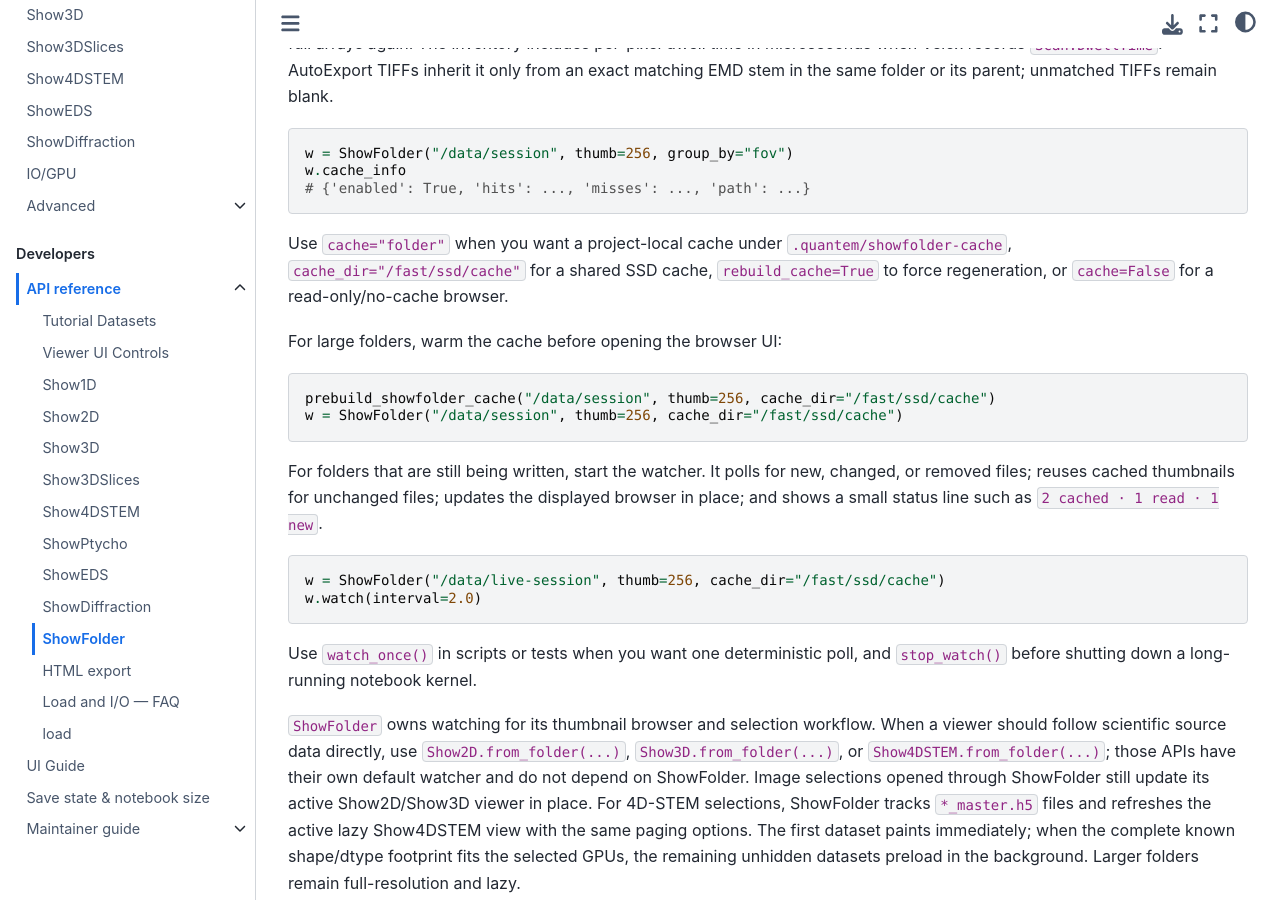
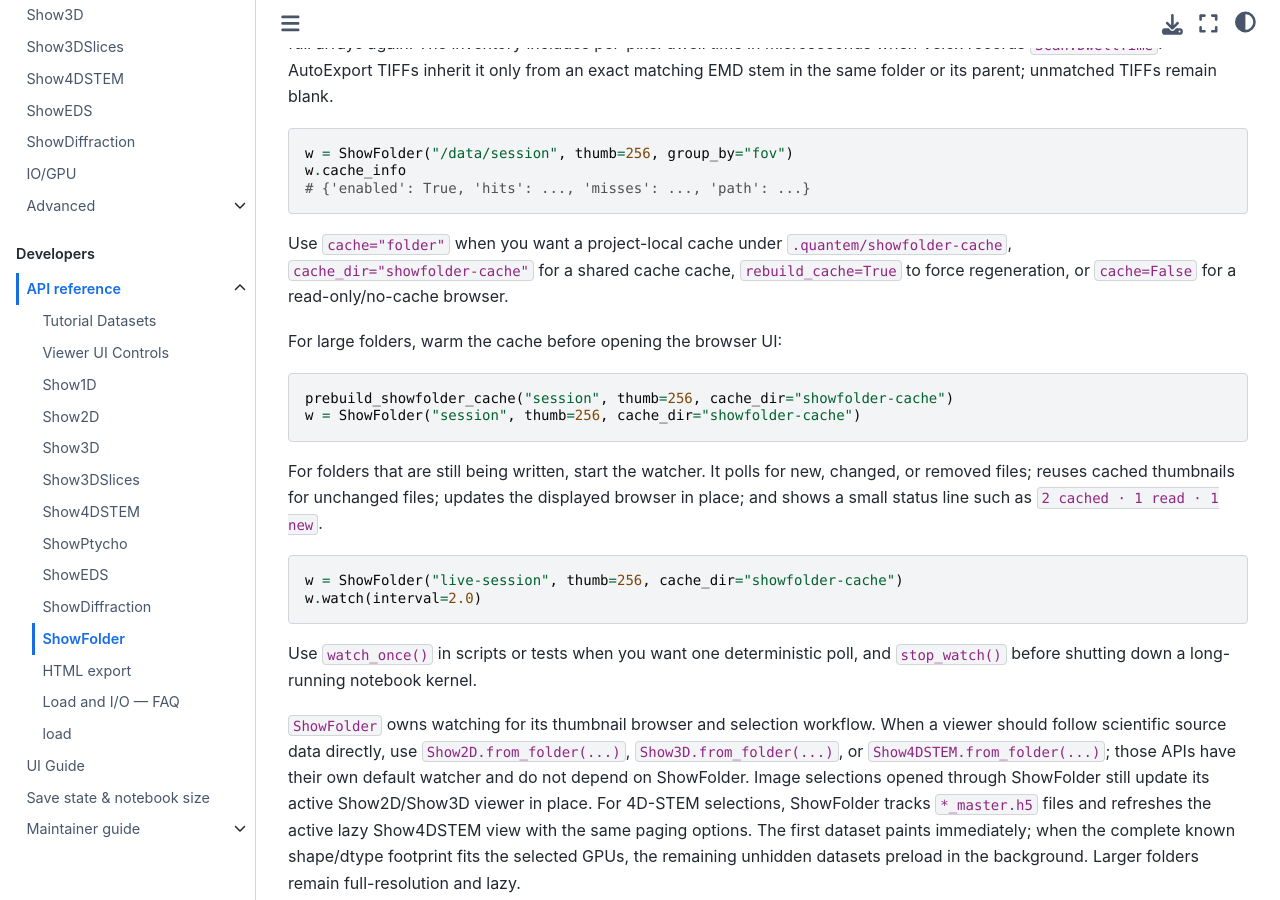
Before and after one commit to bobleesj/quantem.widget, a Jupyter Book: the page built from docs/api/showfolder.md, in a window 1280 px wide and 900 px high, scrolled down 375 px. Built offline with Jupyter Book 1.0.4 settings and Sphinx 7.4.7 and the Sphinx Book theme 1.1.4, drawn with Linux system fonts in a browser that asks for light colours.

````diff
--- a/docs/api/showfolder.md
+++ b/docs/api/showfolder.md
@@ -27,15 +27,15 @@ w.cache_info
 ```
 
 Use `cache="folder"` when you want a project-local cache under
-`.quantem/showfolder-cache`, `cache_dir="/fast/ssd/cache"` for a shared SSD
+`.quantem/showfolder-cache`, `cache_dir="showfolder-cache"` for a shared cache
 cache, `rebuild_cache=True` to force regeneration, or `cache=False` for a
 read-only/no-cache browser.
 
 For large folders, warm the cache before opening the browser UI:
 
 ```python
-prebuild_showfolder_cache("/data/session", thumb=256, cache_dir="/fast/ssd/cache")
-w = ShowFolder("/data/session", thumb=256, cache_dir="/fast/ssd/cache")
+prebuild_showfolder_cache("session", thumb=256, cache_dir="showfolder-cache")
+w = ShowFolder("session", thumb=256, cache_dir="showfolder-cache")
 ```
 
 For folders that are still being written, start the watcher. It polls for new,
@@ -44,7 +44,7 @@ the displayed browser in place; and shows a small status line such as
 `2 cached · 1 read · 1 new`.
 
 ```python
-w = ShowFolder("/data/live-session", thumb=256, cache_dir="/fast/ssd/cache")
+w = ShowFolder("live-session", thumb=256, cache_dir="showfolder-cache")
 w.watch(interval=2.0)
 ```
 
````
Also changed, not shown: docs/api/show4dstem.md (+1 -1 lines), docs/maintainer/2026-07-16-showptycho-gqk-memory-modes.md (+1 -1 lines), docs/maintainer/widget-performance.md (+1 -1 lines), 5 other files.
